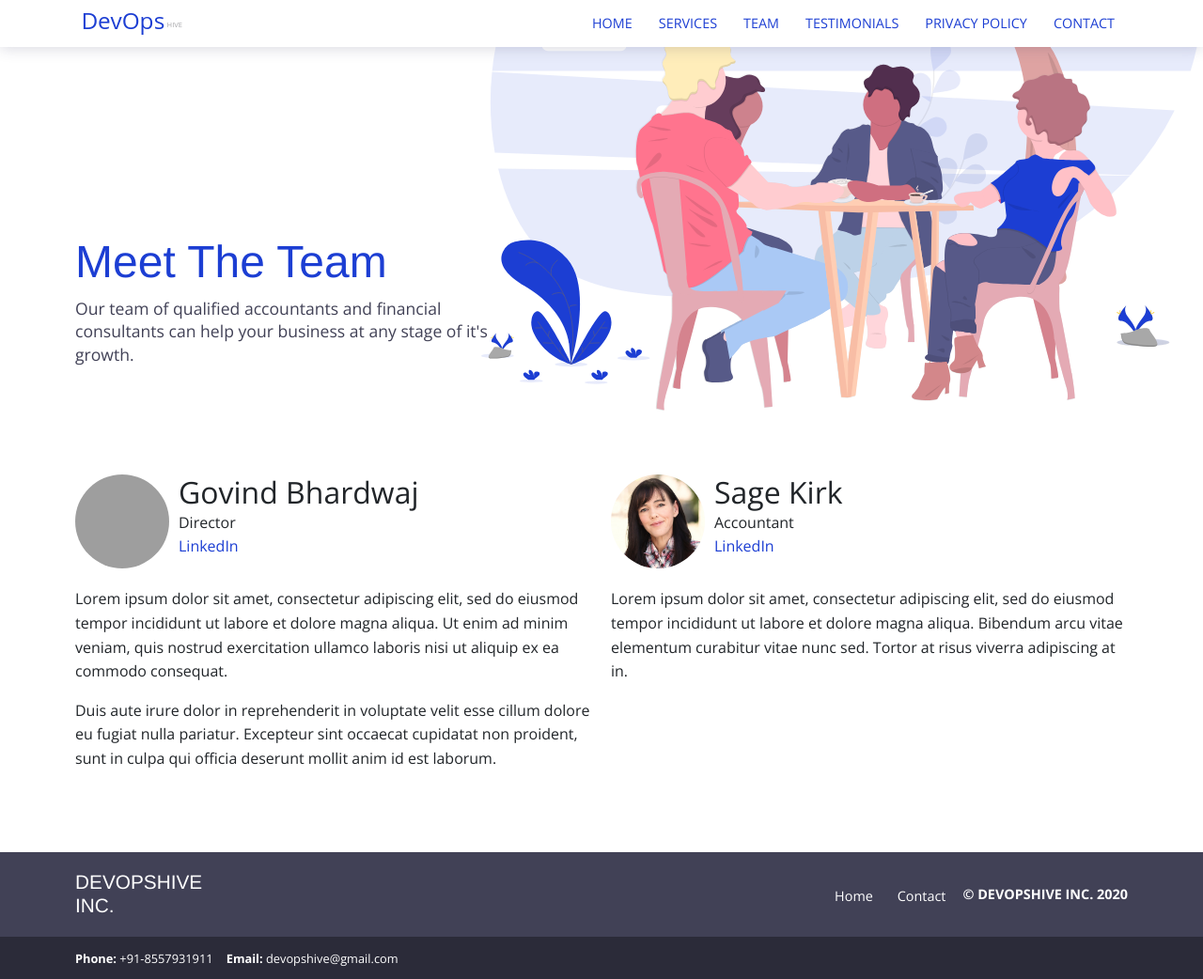
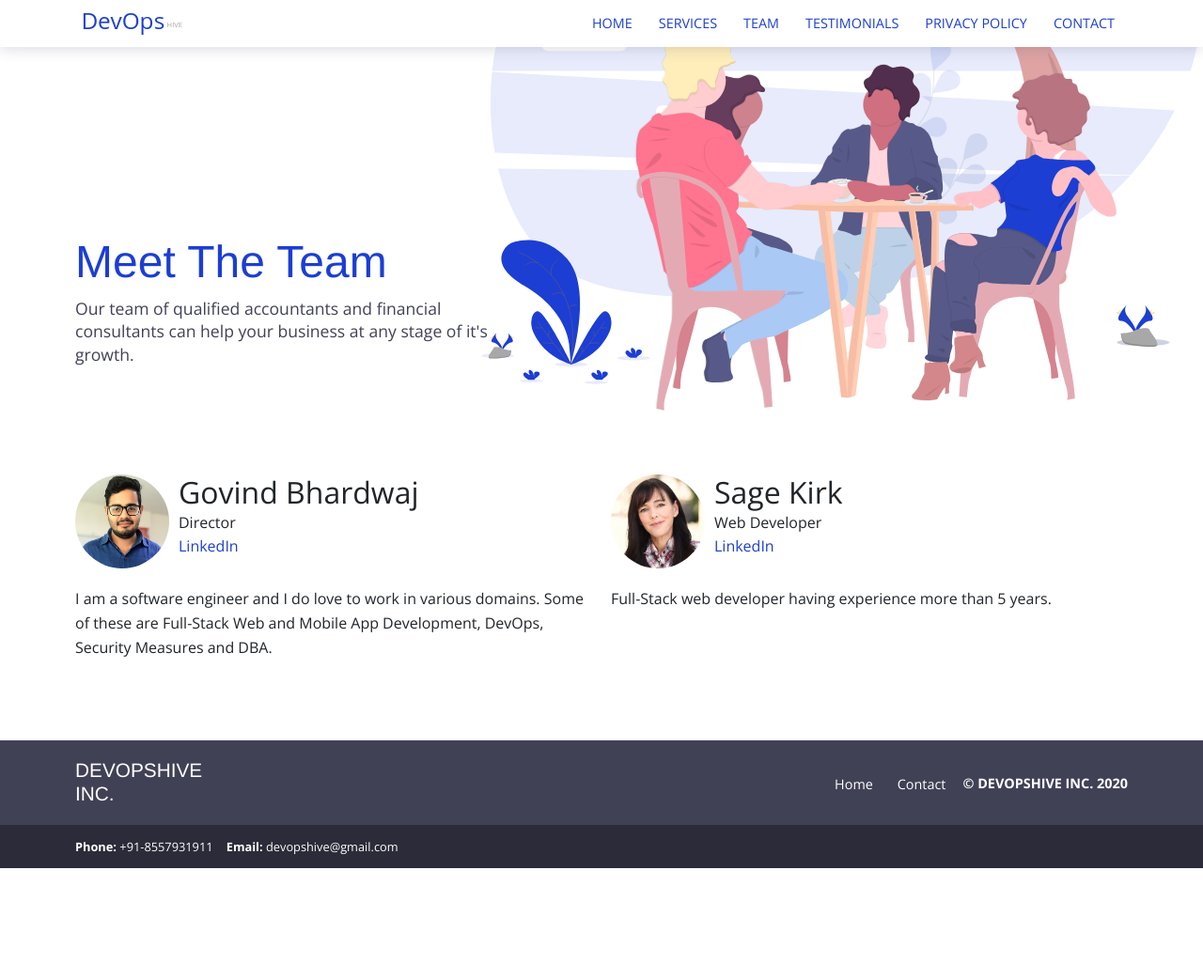
Before and after one commit to devopshive/devopshive.github.io, a Jekyll site: the page built from team.html, in a window 1280 px wide. Shown: the whole page at 94% size. Built offline with Jekyll 4.4.1, drawn with Linux system fonts in a browser that asks for light colours; after the commit the page ends 924 px from its top, so only the background shows below that; grey boxes are pictures that could not be loaded.

```diff
--- a/_team/govind.md
+++ b/_team/govind.md
@@ -1,11 +1,9 @@
 ---
 title: "Govind Bhardwaj"
-image: "https://govindbhardwaj.github.io/assets/icons/icon.png"
+image: "/images/team/govind.png"
 jobtitle: "Director"
 email: "govindbhardwaj@outlook.com"
 linkedinurl: "https://www.linkedin.com/in/govindbhardwaj/"
 ---
 
-Lorem ipsum dolor sit amet, consectetur adipiscing elit, sed do eiusmod tempor incididunt ut labore et dolore magna aliqua. Ut enim ad minim veniam, quis nostrud exercitation ullamco laboris nisi ut aliquip ex ea commodo consequat.
-
-Duis aute irure dolor in reprehenderit in voluptate velit esse cillum dolore eu fugiat nulla pariatur. Excepteur sint occaecat cupidatat non proident, sunt in culpa qui officia deserunt mollit anim id est laborum.
+I am a software engineer and I do love to work in various domains. Some of these are Full-Stack Web and Mobile App Development, DevOps, Security Measures and DBA.
--- a/_team/sage-kirk.md
+++ b/_team/sage-kirk.md
@@ -1,9 +1,9 @@
 ---
 title: 'Sage Kirk'
 image: '/images/team/sage-kirk-485982-unsplash.jpg'
-jobtitle: 'Accountant'
+jobtitle: 'Web Developer'
 email: 'sage@test.com'
 linkedinurl: ''
 ---
 
-Lorem ipsum dolor sit amet, consectetur adipiscing elit, sed do eiusmod tempor incididunt ut labore et dolore magna aliqua. Bibendum arcu vitae elementum curabitur vitae nunc sed. Tortor at risus viverra adipiscing at in.
+Full-Stack web developer having experience more than 5 years.
```
Also changed, not shown: _data/features.json (+5 -5 lines), images/features/architect.svg (added), images/features/automation.svg (added), images/features/noun_3d modeling_1885342.svg (deleted), images/features/noun_The Process_1885341.svg (deleted), images/features/noun_branding_1885335.svg (deleted), images/features/security.svg (added), images/features/stack.svg (added), images/features/training.svg (added), images/team/govind.png (added), images/team/peter-van-eijk-711986-unsplash.jpg (deleted).
